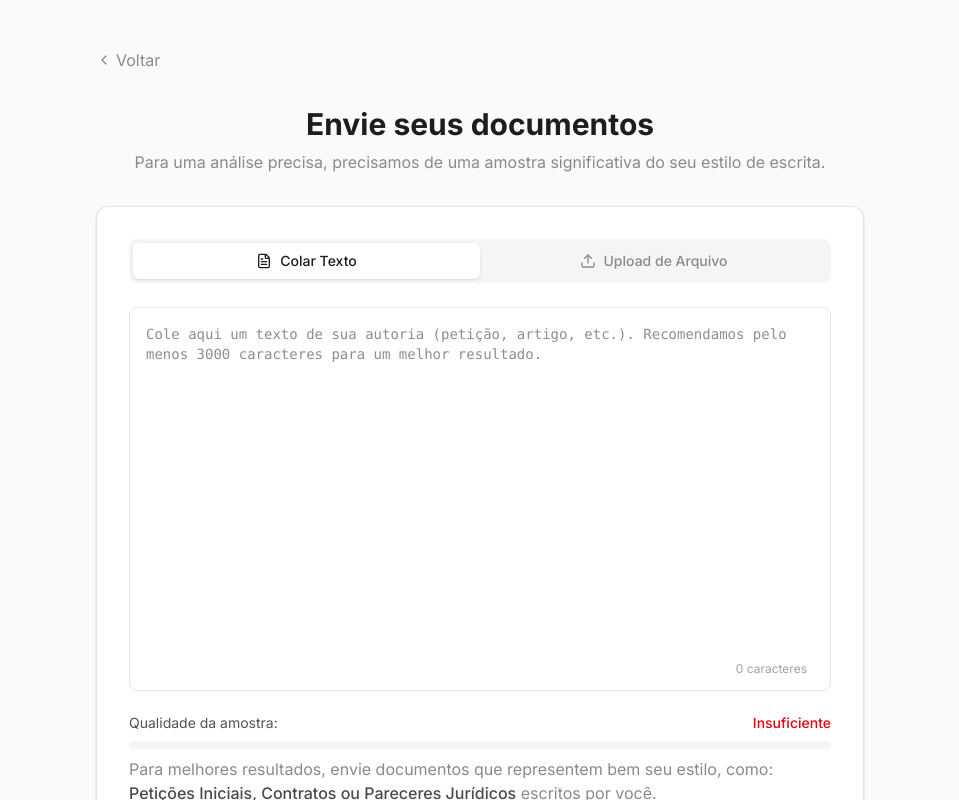
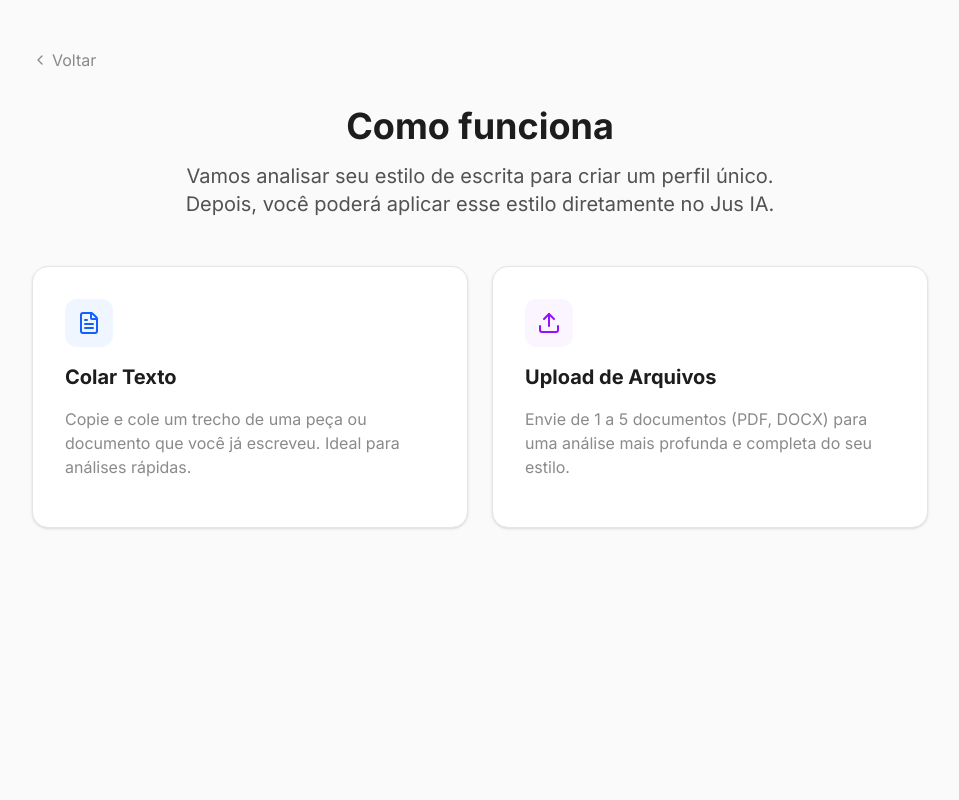
Before and after one commit to gabrielvaz/jus-ia-style-gen, a Next.js app: page /create in a window 1280 px wide. Shown: the top 800 px of the page, without its empty margins (160-1119 px from the left). Built offline with nearby package versions, Linux system fonts and the light colour scheme.

Commit message:
feat: refactor user flow and hide raw prompt

```diff
--- a/src/app/create/page.tsx
+++ b/src/app/create/page.tsx
@@ -22,6 +22,7 @@ export default function CreateProfilePage() {
         setIsAnalyzing
     } = useAnalysis();
 
+    const [step, setStep] = useState<"selection" | "input">("selection");
     const [mode, setMode] = useState<Mode>("text");
     const [error, setError] = useState<string | null>(null);
 
@@ -57,50 +58,83 @@ export default function CreateProfilePage() {
         }
     };
 
+    const handleSelection = (selectedMode: Mode) => {
+        setMode(selectedMode);
+        setStep("input");
+    };
+
     return (
         <main className="min-h-screen bg-neutral-50 py-12 px-4 sm:px-6 lg:px-8">
-            <div className="max-w-3xl mx-auto">
+            <div className="max-w-4xl mx-auto">
                 <div className="mb-8">
-                    <Link href="/" className="inline-flex items-center text-neutral-500 hover:text-neutral-900 transition-colors">
+                    <button
+                        onClick={() => step === "input" ? setStep("selection") : router.push("/")}
+                        className="inline-flex items-center text-neutral-500 hover:text-neutral-900 transition-colors"
+                    >
                         <ChevronLeft className="w-4 h-4 mr-1" /> Voltar
-                    </Link>
+                    </button>
                 </div>
 
+                {step === "selection" ? (
+                    <div className="space-y-12 animate-in fade-in slide-in-from-bottom-4 duration-500">
+                        <div className="text-center space-y-4">
+                            <h1 className="text-4xl font-bold text-neutral-900">Como funciona</h1>
+                            <p className="text-xl text-neutral-600 max-w-2xl mx-auto">
+                                Vamos analisar seu estilo de escrita para criar um perfil único.
+                                <br />
+                                Depois, você poderá aplicar esse estilo diretamente no Jus IA.
+                            </p>
+                        </div>
+
+                        <div className="grid md:grid-cols-2 gap-6">
+                            <button
+                                onClick={() => handleSelection("text")}
+                                className="group relative p-8 bg-white rounded-2xl shadow-sm hover:shadow-xl border border-neutral-200 hover:border-primary/50 transition-all text-left space-y-4"
+                            >
+                                <div className="w-12 h-12 bg-blue-50 rounded-xl flex items-center justify-center group-hover:scale-110 transition-transform duration-300">
+                                    <FileText className="w-6 h-6 text-blue-600" />
+                                </div>
+                                <h3 className="text-xl font-bold text-neutral-900">Colar Texto</h3>
+                                <p className="text-neutral-500">
+                                    Copie e cole um trecho de uma peça ou documento que você já escreveu.
+                                    Ideal para análises rápidas.
+                                </p>
+                                <div className="absolute bottom-6 right-6 opacity-0 group-hover:opacity-100 transition-opacity text-primary">
+                                    <ArrowRight className="w-6 h-6" />
+                                </div>
+                            </button>
+
+                            <button
+                                onClick={() => handleSelection("files")}
+                                className="group relative p-8 bg-white rounded-2xl shadow-sm hover:shadow-xl border border-neutral-200 hover:border-primary/50 transition-all text-left space-y-4"
+                            >
+                                <div className="w-12 h-12 bg-purple-50 rounded-xl flex items-center justify-center group-hover:scale-110 transition-transform duration-300">
+                                    <Upload className="w-6 h-6 text-purple-600" />
+                                </div>
+                                <h3 className="text-xl font-bold text-neutral-900">Upload de Arquivos</h3>
+                                <p className="text-neutral-500">
+                                    Envie de 1 a 5 documentos (PDF, DOCX) para uma análise mais profunda e completa do seu estilo.
+                                </p>
+                                <div className="absolute bottom-6 right-6 opacity-0 group-hover:opacity-100 transition-opacity text-primary">
+                                    <ArrowRight className="w-6 h-6" />
+                                </div>
+                            </button>
+                        </div>
+                    </div>
+                ) : (
+                    <div className="animate-in fade-in slide-in-from-right-4 duration-500">
                         <div className="text-center space-y-2 mb-8">
-                    <h1 className="text-3xl font-bold text-neutral-900">Envie seus documentos</h1>
+                            <h2 className="text-3xl font-bold text-neutral-900">
+                                {mode === "text" ? "Cole seu texto" : "Envie seus documentos"}
+                            </h2>
                             <p className="text-neutral-500">
-                        Para uma análise precisa, precisamos de uma amostra significativa do seu estilo de escrita.
+                                {mode === "text"
+                                    ? "Cole um texto de sua autoria para analisarmos."
+                                    : "Selecione os arquivos que melhor representam seu estilo."}
                             </p>
                         </div>
 
                         <Card className="w-full space-y-6 p-6">
-                    <div className="flex p-1 bg-neutral-100 rounded-lg">
-                        <button
-                            onClick={() => setMode("text")}
-                            className={cn(
-                                "flex-1 flex items-center justify-center py-2 text-sm font-medium rounded-md transition-all",
-                                mode === "text"
-                                    ? "bg-white text-neutral-900 shadow-sm"
-                                    : "text-neutral-500 hover:text-neutral-900"
-                            )}
-                        >
-                            <FileText className="w-4 h-4 mr-2" />
-                            Colar Texto
-                        </button>
-                        <button
-                            onClick={() => setMode("files")}
-                            className={cn(
-                                "flex-1 flex items-center justify-center py-2 text-sm font-medium rounded-md transition-all",
-                                mode === "files"
-                                    ? "bg-white text-neutral-900 shadow-sm"
-                                    : "text-neutral-500 hover:text-neutral-900"
-                            )}
-                        >
-                            <Upload className="w-4 h-4 mr-2" />
-                            Upload de Arquivo
-                        </button>
-                    </div>
-
                             {mode === "text" ? (
                                 <div className="space-y-4">
                                     <div className="relative">
@@ -145,7 +179,14 @@ export default function CreateProfilePage() {
                                     </div>
                                 </div>
                             ) : (
+                                <div className="space-y-4">
                                     <FileUpload onFilesSelected={setUploadedFiles} maxFiles={5} />
+                                    <p className="text-neutral-500 text-center text-sm">
+                                        Para melhores resultados, envie documentos que representem bem seu estilo, como:
+                                        <br />
+                                        <span className="font-medium text-neutral-700">Petições Iniciais, Contratos ou Pareceres Jurídicos</span> escritos por você.
+                                    </p>
+                                </div>
                             )}
 
                             {error && (
@@ -166,6 +207,8 @@ export default function CreateProfilePage() {
                             </div>
                         </Card>
                     </div>
+                )}
+            </div>
         </main>
     );
 }
--- a/src/app/profile/page.tsx
+++ b/src/app/profile/page.tsx
@@ -125,30 +125,6 @@ export default function ProfilePage() {
 
                     {/* Right Column: Prompt & Action */}
                     <div className="space-y-8">
-                        <Card className="p-6 bg-neutral-900 text-white border-neutral-800">
-                            <div className="flex items-center justify-between mb-4">
-                                <h3 className="text-lg font-semibold flex items-center">
-                                    <Sparkles className="w-5 h-5 mr-2 text-yellow-400" />
-                                    Instruções do seu estilo de escrita
-                                </h3>
-                                <Button
-                                    variant="secondary"
-                                    size="sm"
-                                    onClick={handleCopy}
-                                    className={cn("transition-all", copied && "bg-green-500 text-white hover:bg-green-600")}
-                                >
-                                    {copied ? <CheckCircle className="w-4 h-4 mr-2" /> : <Copy className="w-4 h-4 mr-2" />}
-                                    {copied ? "Copiado!" : "Copiar"}
-                                </Button>
-                            </div>
-                            <p className="text-neutral-400 text-sm mb-4">
-                                Copie este prompt e cole nas configurações do Jus IA para que ele escreva como você.
-                            </p>
-                            <div className="bg-neutral-800 p-4 rounded-lg font-mono text-sm text-neutral-300 h-[400px] overflow-y-auto whitespace-pre-wrap border border-neutral-700">
-                                {analysisResult.system_prompt}
-                            </div>
-                        </Card>
-
                         <div className="bg-gradient-to-r from-primary/10 to-purple-500/10 p-8 rounded-2xl border border-primary/20 text-center space-y-6">
                             <h3 className="text-2xl font-bold text-neutral-900">Pronto para usar?</h3>
                             <p className="text-neutral-600">
```
Lines whose indentation alone changed are shown as unchanged.
